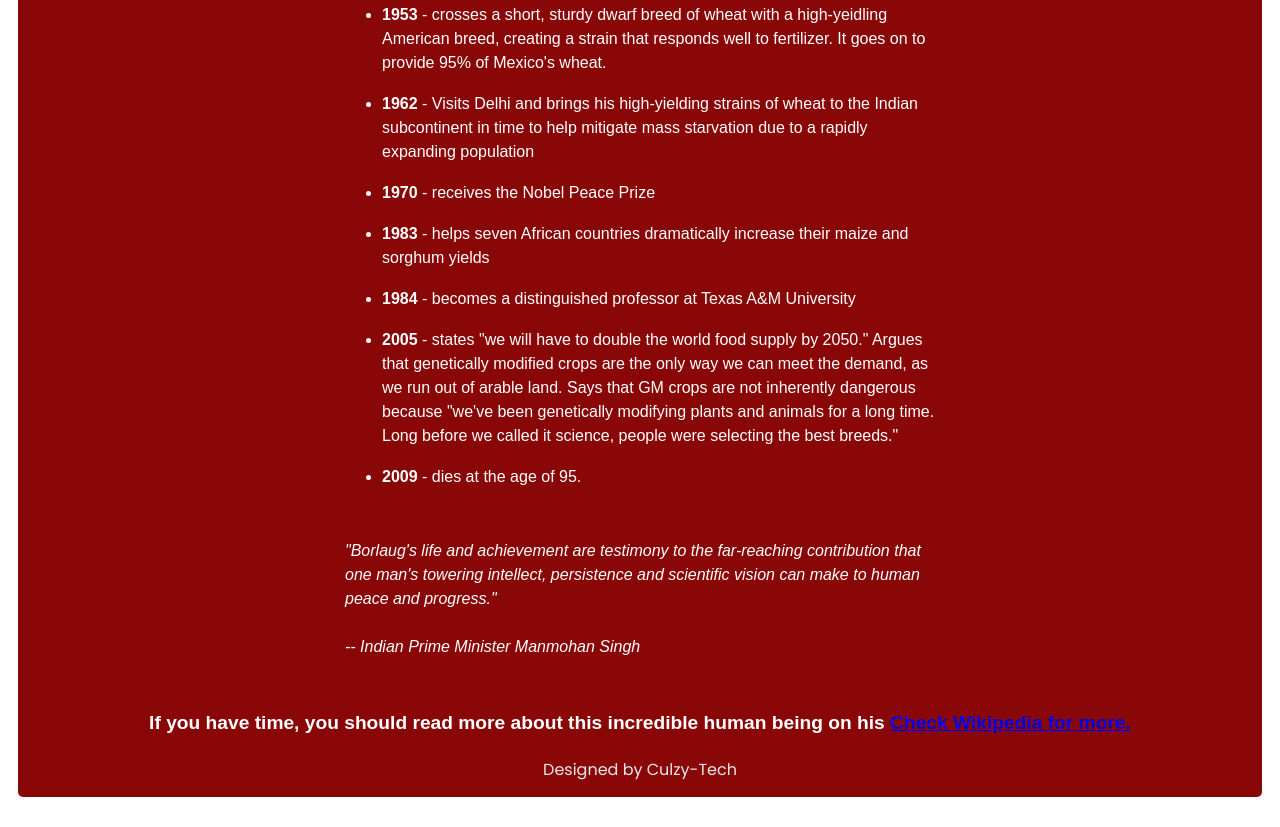
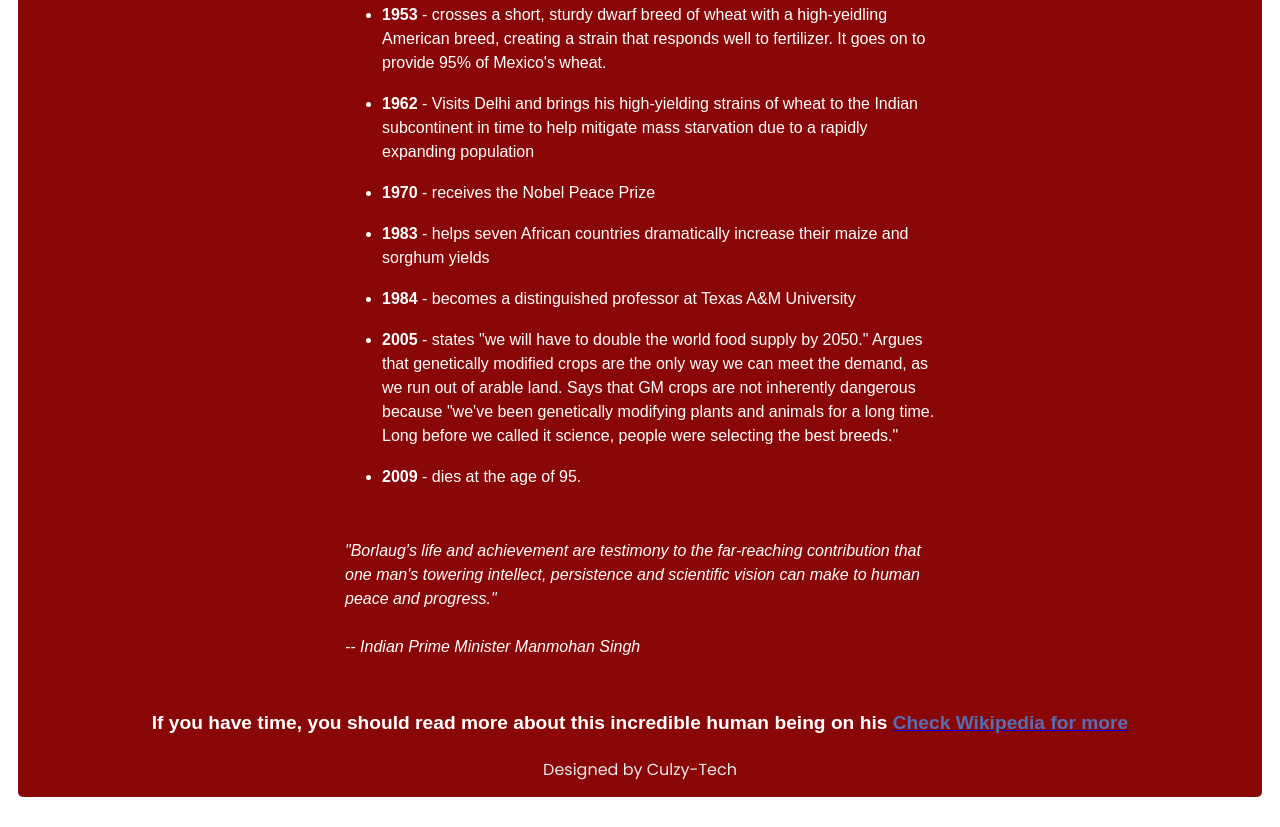
Before and after one commit to Culzy-Tech/second-css-assignment, a plain HTML site: page index.html in a window 1280 px wide. Shown: the part 1076-1903 px from the top of the page. Drawn offline with Linux system fonts and the light colour scheme.

Commit message:
changes made

```diff
--- a/index.html
+++ b/index.html
@@ -54,7 +54,7 @@
     </blockquote>
         </div>
     <div class="last">If you have time, you should read more about this incredible human being on his <a
-            href="https://en.wikipedia.org/wiki/Norman_Borlaug">Check Wikipedia for more.</a></div>
+            href="https://en.wikipedia.org/wiki/Norman_Borlaug"><span>Check Wikipedia for more</span></a></div>
     <footer>Designed by Culzy-Tech</footer>
 </div>
 </div>
--- a/style.css
+++ b/style.css
@@ -75,3 +75,6 @@ footer{
 .cella{
     color: rgb(231, 232, 234);
 }
+span{
+    color: rgb(89, 109, 181);
+}
```
